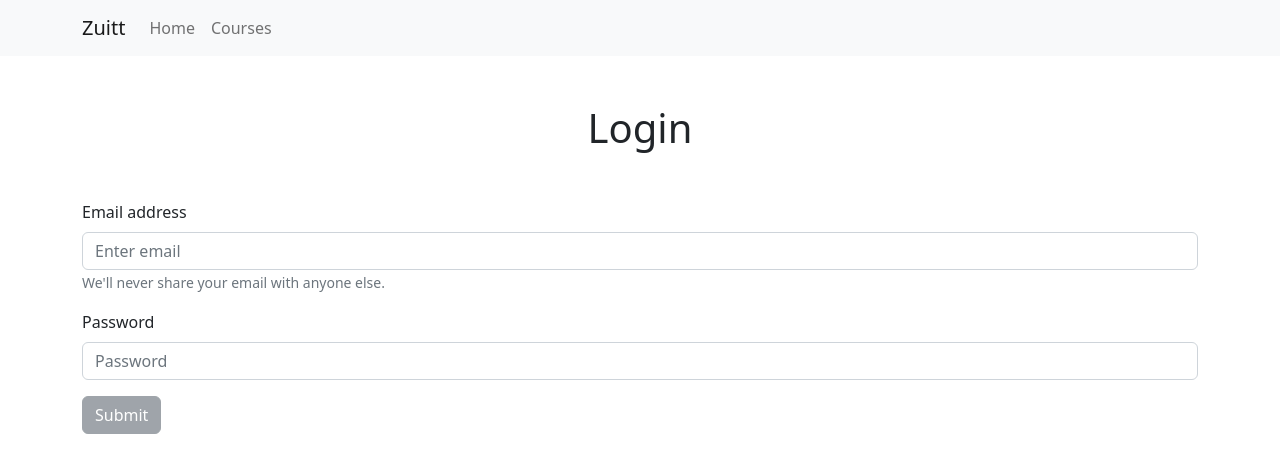
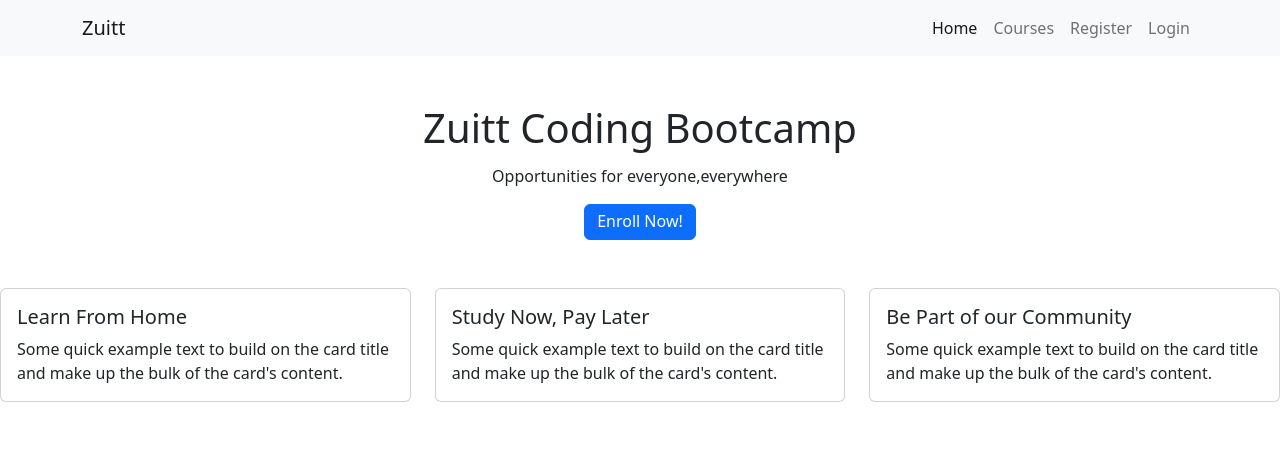
Before and after one commit to JimRef/Course-Booking-Website, a React (Create React App) app: page / in a window 1280 px wide. Shown: the top 472 px of the page. Built offline with nearby package versions, Linux system fonts and the light colour scheme.

Commit message:
Add code activity s53

```diff
--- a/package.json
+++ b/package.json
@@ -10,6 +10,7 @@
     "react": "^18.2.0",
     "react-bootstrap": "^2.7.1",
     "react-dom": "^18.2.0",
+    "react-router-dom": "^6.8.1",
     "react-scripts": "5.0.1",
     "web-vitals": "^2.1.4"
   },
--- a/src/App.js
+++ b/src/App.js
@@ -7,20 +7,25 @@ import Home from './pages/Home.js'
 import Courses from './pages/Courses.js'
 import Register from './pages/Register.js'
 import Login from './pages/Login.js'
+import Logout from './pages/Logout.js'
+import PageNotFound from './pages/404Page.js'
 /*import Banner from './Banner.js'
 import Highlights from './Highlights.js'*/
+import {BrowserRouter as Router, Routes, Route} from 'react-router-dom';
 
 function App() {
   return (
-    <Fragment>
+    <Router>
     <AppNavBar/>
-    <Container>
-        {/*<Home/>
-        <Courses/>*/}
-      {/*<Register/>*/}
-      <Login/>
-    </Container>
-    </Fragment>
+    <Routes>
+        <Route path="/" element = {<Home/>}/>
+        <Route path="/courses" element = {<Courses/>}/>
+        <Route path="/register" element = {<Register/>}/>
+        <Route path="/login" element = {<Login/>}/>
+        <Route path="/logout" element= {<Logout/>}/>
+        <Route path="*" element={<PageNotFound/>}/>
+    </Routes>
+    </Router>
   );
 }
 
--- a/src/components/AppNavBar.js
+++ b/src/components/AppNavBar.js
@@ -2,19 +2,39 @@
 import Container from 'react-bootstrap/Container';
 import Nav from 'react-bootstrap/Nav';
 import Navbar from 'react-bootstrap/Navbar';
+import {Link, NavLink} from 'react-router-dom'
+import {useState} from 'react';
+import {Fragment} from 'react';
 
 
 export default function AppNavBar(){
+	console.log(localStorage.getItem("email"))
+
+	const [user, setUser] = useState(localStorage.getItem("email"))
+
 
 	return(
 			<Navbar bg="light" expand="lg">
 			      <Container>
-			        <Navbar.Brand href="#home">Zuitt</Navbar.Brand>
+			        <Navbar.Brand as = {Link} to = "/">Zuitt</Navbar.Brand>
 			        <Navbar.Toggle aria-controls="basic-navbar-nav" />
 			        <Navbar.Collapse id="basic-navbar-nav">
-			          <Nav className="me-auto">
-			            <Nav.Link href="#home">Home</Nav.Link>
-			            <Nav.Link href="#link">Courses</Nav.Link>
+			          <Nav className="ms-auto">
+			            <Nav.Link as = {NavLink} to = "/">Home</Nav.Link>
+			            <Nav.Link as = {NavLink} to = "/courses">Courses</Nav.Link>
+
+			            {
+			            	user ?
+			            	<Nav.Link as = {NavLink} to = "/logout">Logout</Nav.Link>
+			            	:
+			            	<Fragment>
+			            		<Nav.Link as = {NavLink} to = "/register">Register</Nav.Link>
+			            		<Nav.Link as = {NavLink} to = "/login">Login</Nav.Link>
+			           		</Fragment>
+			            }
+
+
+
 			          </Nav>
 			        </Navbar.Collapse>
 			      </Container>
--- a/src/components/CourseCard.js
+++ b/src/components/CourseCard.js
@@ -18,7 +18,7 @@ export default function CourseCard({courseProp}){
 		if (enrollees === 29 && seats === 1) {
 			setEnrolless(enrollees +1)
 			setSeats(seats-1)
-			return alert("Congratulations fo making it to the cut")
+			return alert("Congratulations for making it to the cut")
 		} else {
 			setEnrolless(enrollees +1)
 			setSeats(seats-1)
--- /dev/null
+++ b/src/pages/404Page.js
@@ -0,0 +1,11 @@
+import {Fragment} from 'react';
+import {Link} from 'react-router-dom'
+
+export default function PageNotFound() {
+	return(
+		<Fragment>
+		<h1>Page Not Found</h1>
+		<p >Go back to the <Link as = {Link} to ="/">homepage</Link></p>
+		</Fragment>
+		)
+}
--- a/src/pages/Courses.js
+++ b/src/pages/Courses.js
@@ -15,6 +15,7 @@ export default function Courses(){
 
 	return(
 		<Fragment>
+			<h1 className="text-center mt-3">Courses</h1>
 			{courses}
 		</Fragment>
 		)
--- a/src/pages/Login.js
+++ b/src/pages/Login.js
@@ -1,12 +1,14 @@
 import {Button,Form} from 'react-bootstrap';
 import {Fragment} from 'react';
 import {useState,useEffect} from 'react'
+import {Navigate} from 'react-router-dom';
 
 export default function Login (){
 
 	const [email, setEmail] = useState("");
 	const [password, setPassword] = useState("");
 	const [isActive, setIsActive] = useState(false);
+	const [user, setUser] = useState(localStorage.getItem("email"))
 
 	useEffect(()=>{
 		if (email !== "" && password !== "") {
@@ -18,6 +20,8 @@ export default function Login (){
 
 	function login (event){
 		event.preventDefault();
+
+		localStorage.setItem("email", email)
 		alert("Your are now login!")
 		setEmail('');
 		setPassword('');
@@ -27,9 +31,12 @@ export default function Login (){
 
 
 	return(
+		user ?
+		<Navigate to ="/"/>
+		:
 		<Fragment>
 			<h1 className="text-center mt-5">Login</h1>
-			<Form className="mt-5" onSubmit = {event => login(event)}>
+			<Form className="mt-5 mx-auto col-md-6" onSubmit = {event => login(event)}>
 			     <Form.Group className="mb-3" controlId="formBasicEmail">
 			       <Form.Label>Email address</Form.Label>
 			       <Form.Control
--- /dev/null
+++ b/src/pages/Logout.js
@@ -0,0 +1,8 @@
+import {Navigate} from 'react-router-dom';
+
+export default function Logout(){
+	localStorage.clear();
+	return(
+			<Navigate to = "/login"/>
+		)
+}
--- a/src/pages/Register.js
+++ b/src/pages/Register.js
@@ -1,6 +1,7 @@
 import {Button,Form} from 'react-bootstrap';
 import {Fragment} from 'react';
 import {useState,useEffect} from 'react'
+import {Navigate} from 'react-router-dom'
 
 export default function Register(){
 
@@ -8,6 +9,7 @@ export default function Register(){
 	const [password, setPassword] = useState("");
 	const [confirmPassword, setConfirmPassword] = useState("");
 	const [isActive, setIsActive] = useState(false);
+	const [user, setUser] = useState(localStorage.getItem("email"))
 
 	/*useEffect(()=>{
 		console.log(email)
@@ -31,9 +33,12 @@ export default function Register(){
 		setConfirmPassword('');
 	}
 	return(
+		user ?
+		<Navigate to ="/"/>
+		:
 		<Fragment>
 			<h1 className="text-center mt-5">Register</h1>
-			<Form className="mt-5" onSubmit = {event => register(event)}>
+			<Form className="mt-5 mx-auto col-md-6" onSubmit = {event => register(event)}>
 			     <Form.Group className="mb-3" controlId="formBasicEmail">
 			       <Form.Label>Email address</Form.Label>
 			       <Form.Control
```
Also changed, not shown: 1 other file (tests, documents, lock files or other folders).
